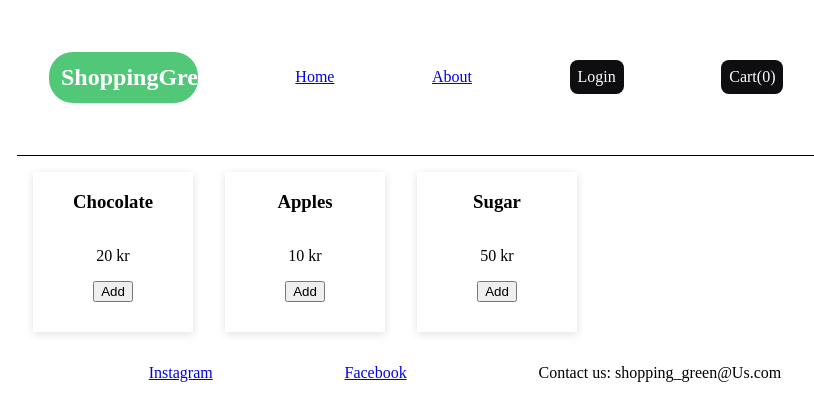
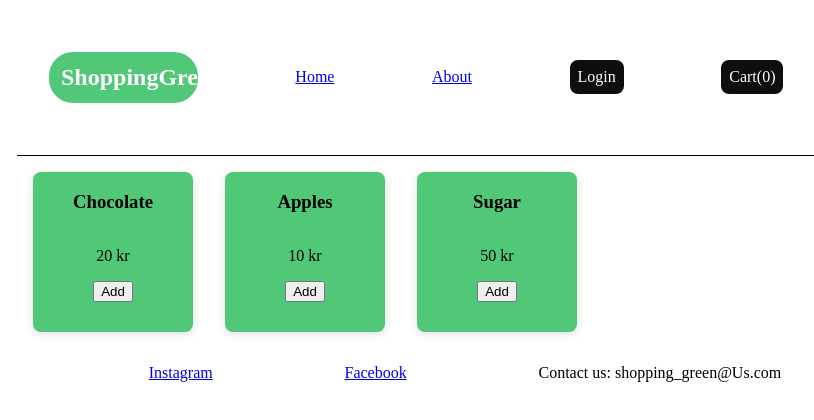
Before and after one commit to LukasFinne/ShoppingOnlineStore, a Vue app: page / in a window 1280 px wide. Shown: the top 420 px of the page, without its empty margins (175-989 px from the left). Built offline with nearby package versions, Linux system fonts and the light colour scheme.

Commit message:
Add totalPrice now updates when removing an item

```diff
--- a/src/components/CartList.vue
+++ b/src/components/CartList.vue
@@ -28,6 +28,7 @@ function clearList() {
 }
 
 function removeItem(id) {
+  totalPrice.value -= props.name[id].price;
   emit("removeItem", id);
 }
 
--- a/src/components/Product-list.vue
+++ b/src/components/Product-list.vue
@@ -40,6 +40,7 @@ fetch(url)
   flex-direction: row;
 }
 .itemContainer {
+  background-color: #50c878;
   margin: 1em;
   height: 10em;
   width: 10em;
@@ -47,5 +48,6 @@ fetch(url)
   display: flex;
   flex-direction: column;
   align-items: center;
+  border-radius: 0.5em;
 }
 </style>
```
